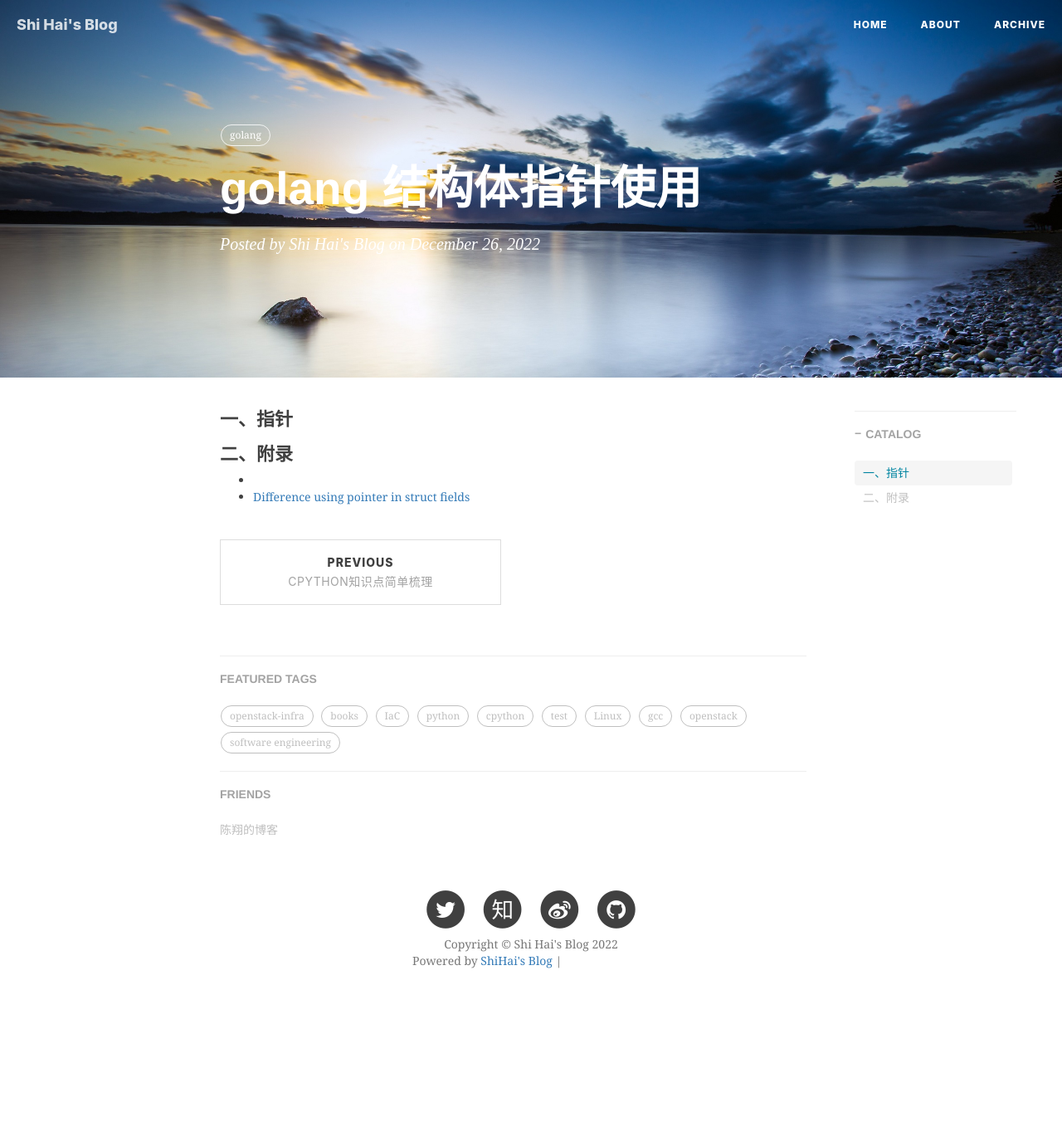
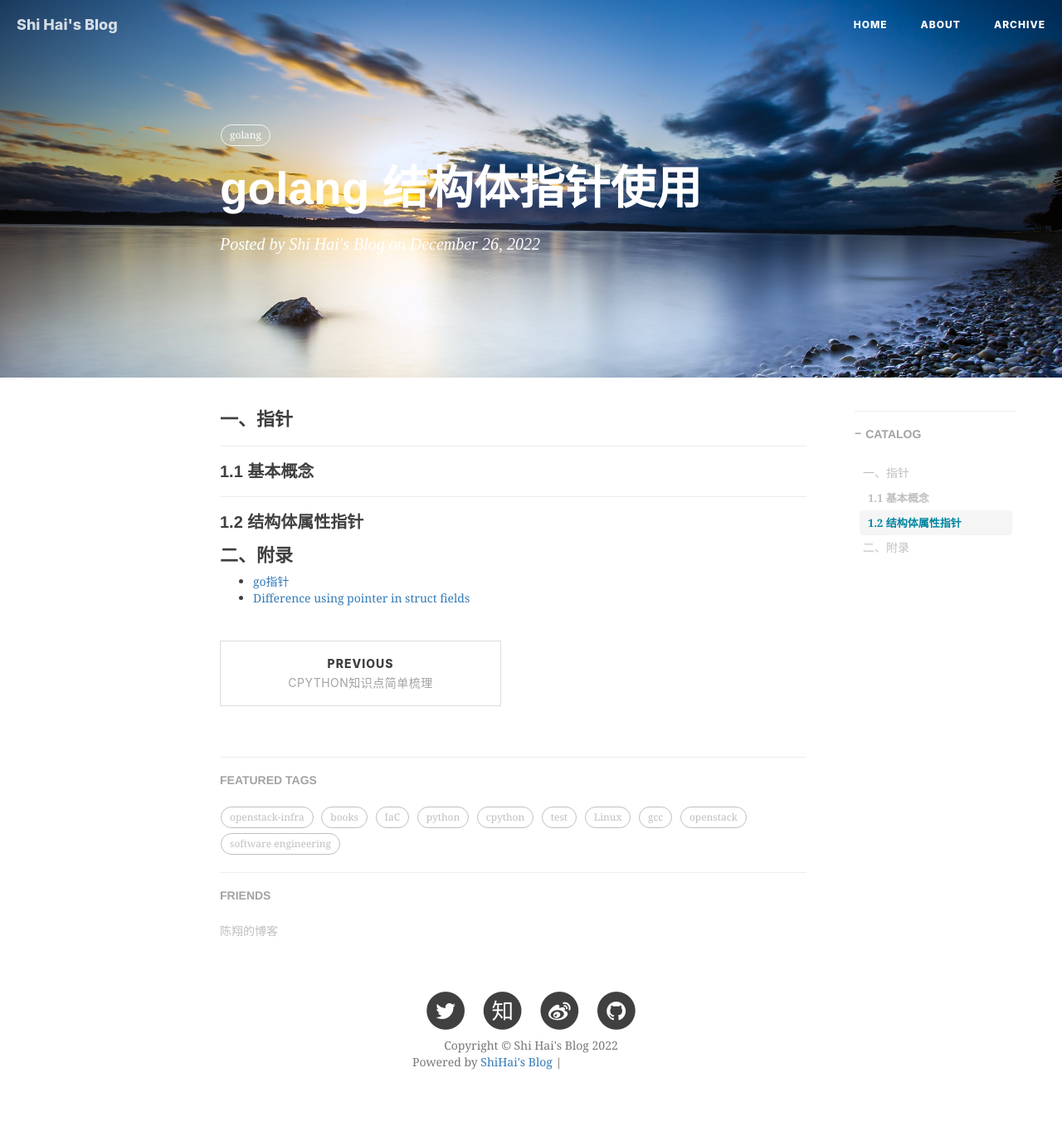
Before and after one commit to shihai1991/shihai1991.github.io, a Jekyll site: the page built from _posts/2022-12-26-golang-结构体指针使用.md, in a window 1280 px wide. Shown: the whole page at 83% size. Built offline with Jekyll 4.4.1, drawn with Linux system fonts in a browser that asks for light colours; nearby versions of some CDN libraries; comment, search, counter and statistics services are not loaded; before the commit the page ends 1253 px from its top, so only the background shows below that; grey boxes are pictures that could not be loaded.

Commit message:
Update 2022-12-26-golang-结构体指针使用.md

```diff
--- a/_posts/2022-12-26-golang-结构体指针使用.md
+++ b/_posts/2022-12-26-golang-结构体指针使用.md
@@ -9,7 +9,9 @@ tags:
 time: '2022.12.26 11:29:00'
 ---
 # 一、指针
+## 1.1 基本概念
+## 1.2 结构体属性指针
 
 # 二、附录
-- []()
+- [go指针](https://www.runoob.com/go/go-pointers.html)
 - [Difference using pointer in struct fields](https://stackoverflow.com/questions/59964619/difference-using-pointer-in-struct-fields)
```
